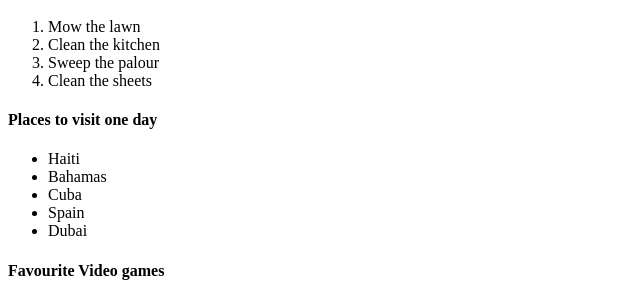
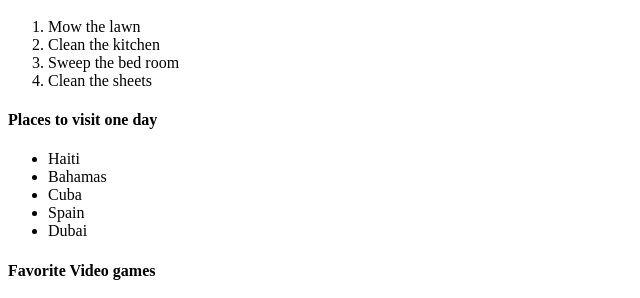
Before and after one commit to Xevlyn/odin-project-marathon, a plain HTML site: page html-boilerplate/index.html in a window 1280 px wide. Shown: the part 343-641 px from the top of the page, 0-640 px from the left. Drawn offline with Linux system fonts and the light colour scheme.

Commit message:
update May 23 2023

```diff
--- a/html-boilerplate/index.html
+++ b/html-boilerplate/index.html
@@ -44,7 +44,7 @@
                         <ol>
                             <li>Mow the lawn</li>
                             <li>Clean the kitchen</li>
-                            <li>Sweep the palour</li>
+                            <li>Sweep the bed room</li>
                             <li>Clean the sheets</li>
                         </ol>
                         <h4>Places to visit one day</h4>
@@ -55,7 +55,7 @@
                             <li>Spain</li>
                             <li>Dubai</li>
                         </ul>
-                        <h4>Favourite Video games</h4>
+                        <h4>Favorite Video games</h4>
                         <ol>
                             <li>Mortal Combat</li>
                             <li>Call of Duty</li>
```
